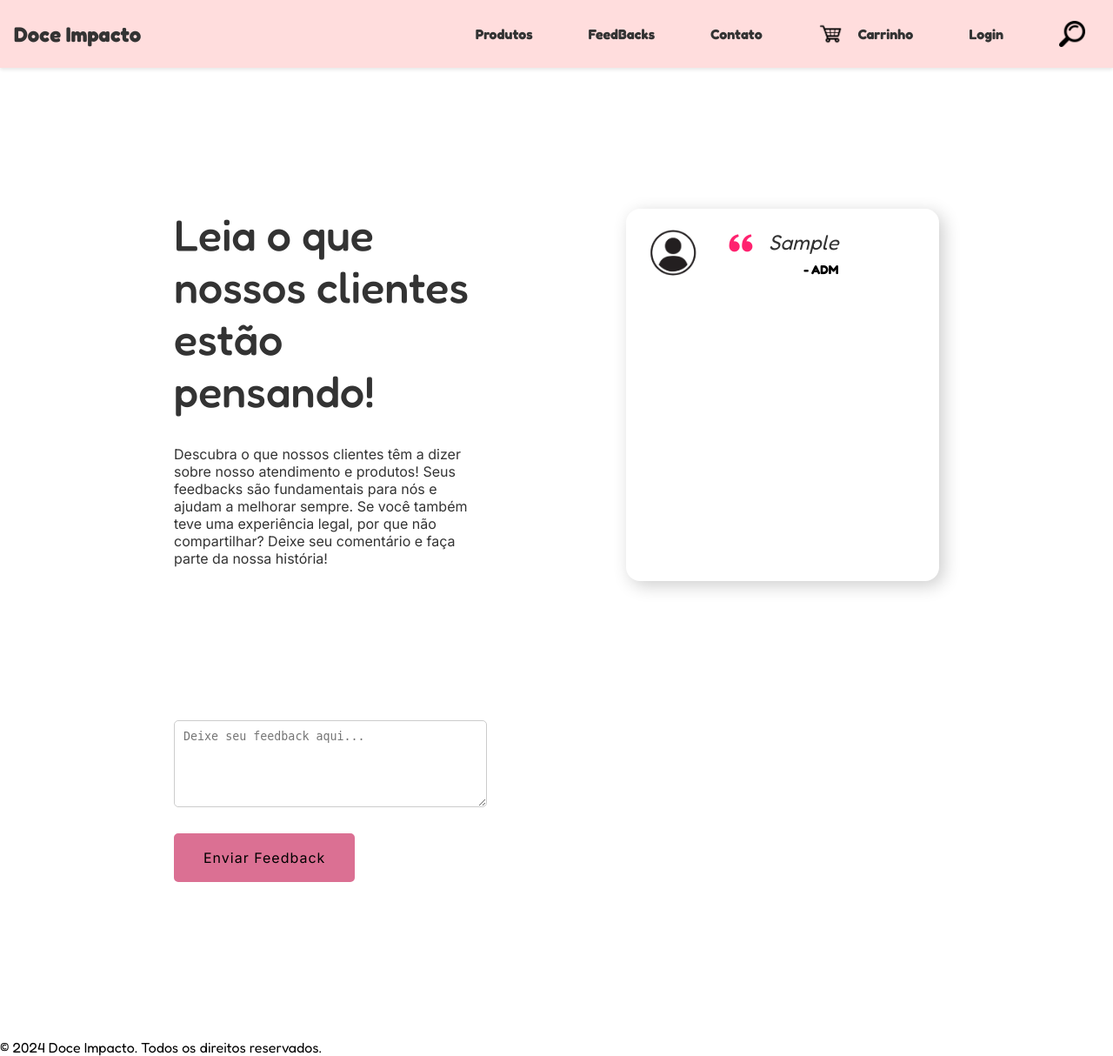
After one commit to Leticia-Oli/Doce_impacto, a Flask app: page /feedbacks in a window 1280 px wide. The commit adds this page. Shown: the whole page at 87% size. Run offline with Flask 3, Linux system fonts and the light colour scheme; data comes from the database, SQL or seed files in the repository; both versions use the stored data as it was after the commit; tables that the repository leaves empty hold one stand-in row (values such as "Sample post").

Commit message:
Feedback

```diff
--- a/app.py
+++ b/app.py
@@ -3,12 +3,13 @@ from blueprints.login_routes import login_blueprint
 from blueprints.cadastro_routes import cadastro_blueprint
 from blueprints.cadastroProduto import cadastroProduto_blueprint
 from blueprints.pedidos import pedidos_blueprint
+from blueprints.feedbacks_routes import feedback_blueprint
 
 app.register_blueprint(login_blueprint)
 app.register_blueprint(cadastro_blueprint)
 app.register_blueprint(cadastroProduto_blueprint)
 app.register_blueprint(pedidos_blueprint)
-
+app.register_blueprint(feedback_blueprint)
 
 if __name__ == '__main__':
     app.run(host=app.config['HOST'],
--- /dev/null
+++ b/blueprints/feedbacks_routes.py
@@ -0,0 +1,38 @@
+from flask import Blueprint, render_template, request, redirect, url_for, flash, session
+from config import mysql
+from datetime import datetime
+
+feedback_blueprint = Blueprint('feedback', __name__)
+
+@feedback_blueprint.route('/feedbacks', methods=['GET', 'POST'])
+def feedbacks():
+    if request.method == 'POST':
+        usuario_id = session.get('usuario_id')  # Certifique-se de que o usuário está logado
+        mensagem = request.form.get('mensagem')
+
+        if usuario_id and mensagem:
+            cur = mysql.connection.cursor()
+            cur.execute("INSERT INTO FEEDBACKS (usuario_id, mensagem) VALUES (%s, %s)", (usuario_id, mensagem))
+            mysql.connection.commit()
+            cur.close()
+            flash("Feedback enviado com sucesso!")
+            return redirect(url_for('feedback.feedbacks'))
+        else:
+            flash("É necessário estar logado e preencher a mensagem do feedback.")
+
+
+    # Listar feedbacks
+    cursor = mysql.connection.cursor()
+    cursor.execute("SELECT U.NOME, F.mensagem, F.data_envio FROM FEEDBACKS F JOIN USUARIOS U ON F.usuario_id = U.ID ORDER BY F.data_envio DESC")
+    feedbacks_raw = cursor.fetchall()
+    cursor.close()
+
+    feedbacks = []
+    for row in feedbacks_raw:
+        feedbacks.append({
+         'NOME': row[0],
+         'mensagem': row[1],
+         'data_envio': datetime.strptime(str(row[2]), "%Y-%m-%d %H:%M:%S").strftime("%d/%m/%Y")
+        })
+
+    return render_template('feedback.html', feedbacks=feedbacks)
--- a/blueprints/login_routes.py
+++ b/blueprints/login_routes.py
@@ -54,7 +54,3 @@ def login1():
 @login_blueprint.route('/admin_cad', methods=['GET'])
 def admin_cad():
     return render_template('cadastroProduto.html')
-
-@login_blueprint.route('/quemsomos', methods=['GET'])
-def quemsomos():
-    return render_template('QuemSomos.html')
--- a/config.py
+++ b/config.py
@@ -3,8 +3,10 @@ from flask_mysqldb import MySQL
 import mysql.connector
 
 
+
 app = Flask (__name__)
 app.secret_key = 'doces'
+
 
 #Conexão com o Banco
 db = mysql.connector.connect(
--- /dev/null
+++ b/static/styles/feedback.css
@@ -0,0 +1,116 @@
+@import url('https://fonts.googleapis.com/css2?family=Fredoka:wght@300..700&family=Inter:ital,opsz,wght@0,14..32,100..900;1,14..32,100..900&display=swap');
+:root{
+    --primary-color: #ff226f;
+    --primary-color-dark: #fe6769;
+    --text-dark: #333333;
+    --white: #ffffff;
+}
+
+*{
+    padding: 0;
+    margin: 0;
+    box-sizing: border-box;
+}
+
+form {
+    margin-bottom: 20px;
+}
+
+textarea {
+    width: 100%;
+    height: 100px;
+    margin-bottom: 10px;
+    padding: 10px;
+    border-radius: 5px;
+    border: 1px solid #ccc;
+}
+
+.conteudo{
+    max-width: 1200px;
+    margin: auto;
+    padding: 10rem;
+    display: grid;
+    grid-template-columns: repeat(2, 1fr);
+    gap: 10rem;
+}
+
+.parte_esquerda h1{
+    margin-bottom: 2rem;
+    font-family: Fredoka;
+    font-size: 50px;
+    font-weight: 500;
+    color: var(--text-dark);
+    line-height: 1.2;
+}
+
+.parte_esquerda p{
+    color: var(--text-dark);
+    margin-bottom: 1rem;
+    font-family: Inter;
+}
+
+button {
+    font-family: Inter;
+    padding: 1rem 2rem;
+    margin-top: 1rem;
+    outline: none;
+    border: none;
+    border-radius: 5px;
+    background: palevioletred;
+    border: 2px solid palevioletred;
+    font-size: 1rem;
+    letter-spacing: 1px;
+    cursor: pointer;
+    transition: .5s;
+}
+
+button:hover{
+    background: transparent;
+    color: #000;
+}
+
+.parte_direita {
+    display: grid;
+    gap: 1.5rem;
+}
+
+.card {
+    padding: 1.5rem;
+    display: flex;
+    align-items: flex-start;
+    gap: 2rem;
+    background-color: var(--white);
+    border-radius: 1rem;
+    box-shadow: 5px 5px 20px rgba(0, 0, 0, 0.2);
+    cursor: pointer;
+}
+
+.card img {
+    max-width: 60px;
+    border-radius: 50%;
+}
+
+.conteudo_card {
+    display: flex;
+    gap: 1rem;
+}
+
+.conteudo_card span i {
+    font-size: 2rem;
+    color: var(--primary-color);
+}
+
+.detalhes_card p {
+    font-style: italic;
+    color: var(--text-dark);
+    margin-bottom: 0.5rem;
+    font-size: 1.5rem;
+}
+
+.detalhes_card h4 {
+    text-align: right;
+    color: black;
+    font-size: 0.9rem;
+    font-weight: 500;
+    margin: 0;
+}
--- a/templates/carrinho.html
+++ b/templates/carrinho.html
@@ -66,14 +66,14 @@
 
       <div class="botoes">
         <form action="{{ url_for('pedidos.resumo_pedido') }}" method="GET">
-          <button type="submit">Finalizar Comprar</button>
+          <button type="submit" class="btn-finalizar">Finalizar Comprar</button>
         </form>
 
         <form action="{{ url_for('cadastroProduto.listar_produto')}}" method="GET">
-          <button type="submit">Continuar Comprando</button>
+          <button type="submit" class="btn-continuar">Continuar Comprando</button>
         </form>
         <form action="{{ url_for('cadastroProduto.limpar_carrinho') }}" method="POST">
-          <button type="submit">Limpar Carrinho</button>
+          <button type="submit" class="btn-limpar">Limpar Carrinho</button>
         </form>
       </div>
     </div>
--- /dev/null
+++ b/templates/feedback.html
@@ -0,0 +1,42 @@
+{% extends 'index.html' %}
+
+{% block head %}
+    <link rel="stylesheet" href="{{url_for('static', filename='styles/feedback.css')}}" type="text/css">
+    <link href='https://unpkg.com/boxicons@2.1.4/css/boxicons.min.css' rel='stylesheet'>
+    <title> Feedback | Doce Impacto </title>
+{% endblock %}
+{% block content %}
+
+<div class="conteudo">
+    <div class="parte_esquerda">
+        <h1> Leia o que nossos clientes estão pensando!</h1>
+        <p>
+            Descubra o que nossos clientes têm a dizer sobre nosso atendimento e produtos!
+            Seus feedbacks são fundamentais para nós e ajudam a melhorar sempre.
+            Se você também teve uma experiência legal, por que não compartilhar?
+            Deixe seu comentário e faça parte da nossa história!
+        </p>
+        </div>
+        <div class="parte_direita">
+            {% for feedback in feedbacks %}
+            <div class="card">
+                <img src="{{ url_for('static', filename='images/user_icon.png') }}" alt="cliente">
+                <div class="conteudo_card">
+                    <span><i class='bx bxs-quote-alt-left'></i></span>
+                        <div class="detalhes_card">
+                            <p>{{ feedback['mensagem'] }}</p>
+                            <h4><b>- {{ feedback['NOME'] }}</b></h4>
+                        </div>
+                </div>
+            </div>
+            {% else %}
+            <p>Nenhum feedback disponível no momento.</p>
+            {% endfor %}
+        </div>
+
+    <form action="{{ url_for('feedback.feedbacks') }}" method="POST">
+    <textarea name="mensagem" placeholder="Deixe seu feedback aqui..." required></textarea>
+    <button type="submit">Enviar Feedback</button>
+</form>
+
+{% endblock %}
--- a/templates/index.html
+++ b/templates/index.html
@@ -4,7 +4,7 @@
 <head>
     <meta charset="UTF-8">
     <meta name="viewport" content="width=device-width, initial-scale=1.0">
-    <title>{% block title %}Doce Impacto{% endblock %}</title>
+    <link rel="icon" href="{{url_for('static', filename='images/cupcake.png')}}" type="image/png">
     <link rel="stylesheet" type="text/css" href="{{url_for('static', filename='styles/barra_navegar.css')}}">
     {% block head %}{% endblock %}
     </head>
@@ -15,12 +15,12 @@
             <div class="logo">Doce Impacto</div>
             <div class="menu">
                 <a href="{{ url_for('cadastroProduto.listar_produto')}}">Produtos</a>
-                <a href="{{ url_for('login.quemsomos') }}">Quem Somos</a>
+                <a href="{{ url_for('feedback.feedbacks') }}">FeedBacks</a>
                 <a href="{{ url_for('login.home') }}">Contato</a>
                 <a href="{{ url_for('cadastroProduto.ver_carrinho') }}"><img src="{{url_for('static', filename='images/carrinho.png')}}"alt="Carro"> Carrinho</a>
 
                 {% if session.get('usuario_logado') %}
-                    <a href="{{ url_for('pedidos.resumo_pedido') }}">Minha Conta</a>
+                    <a href="{{ url_for('cadastro.minha_conta') }}">Minha Conta</a>
                 {% else %}
                     <a href="{{ url_for('login.login1') }}">Login</a>
                 {% endif %}
```
Also changed, not shown: blueprints/cadastro_routes.py (+34 -1 lines), db/criar_banco.sql (+8 -0 lines), static/styles/profile.css (added, +87 -0 lines), static/styles/resumo_pedido.css (+75 -8 lines), static/styles/style-carrinho.css (+10 -5 lines), templates/QuemSomos.html (deleted, +0 -53 lines), templates/areaADM.html (added, +19 -0 lines), templates/profile.html (added, +53 -0 lines), templates/resumo_pedido.html (+54 -2 lines), static/images/user_icon.png (added).
